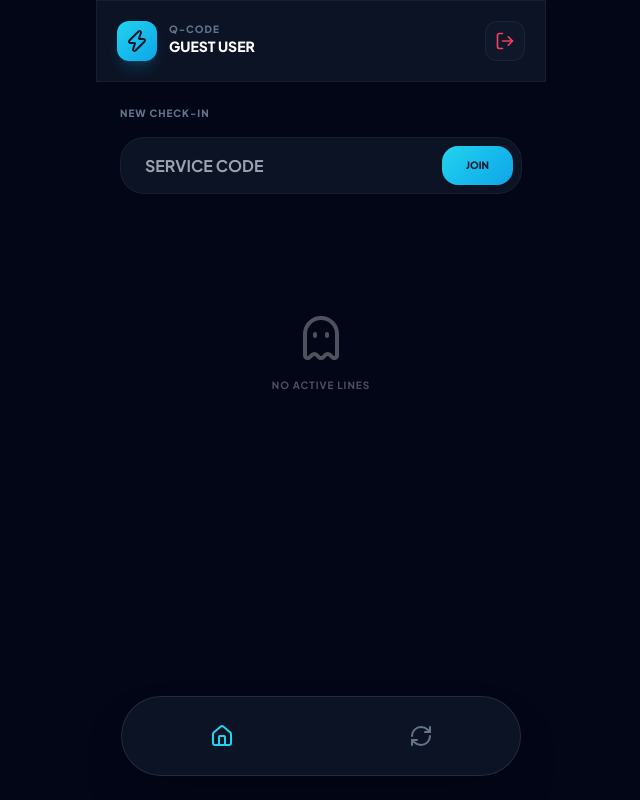
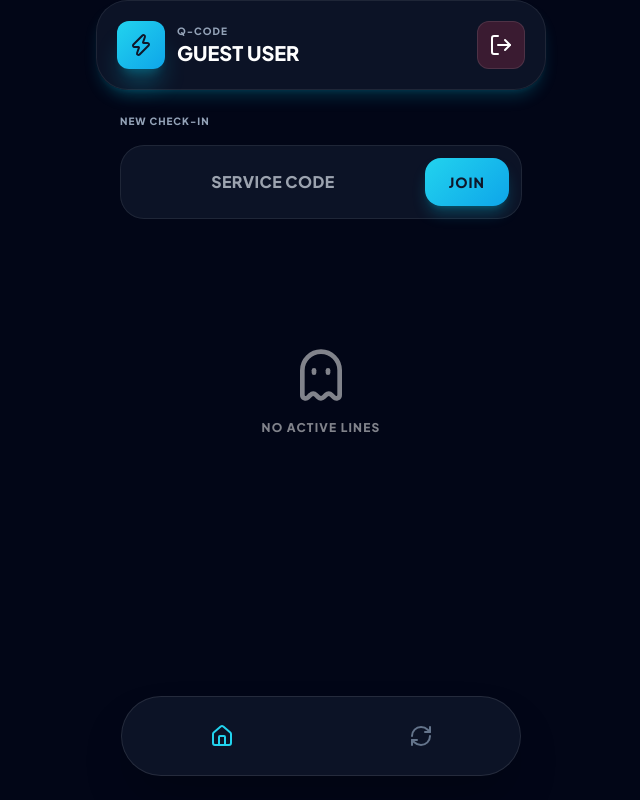
Before and after one commit to aremuelerepa-netizen/Q-code, a Flask app: page /userpage in a window 1280 px wide. Shown: the whole page, without its empty margins (319-959 px from the left). Run offline with Flask 3, Linux system fonts and the light colour scheme; some libraries are stand-ins or nearby versions.

Commit message:
Update Userpage.html

```diff
--- a/Queue Code/templates/Userpage.html
+++ b/Queue Code/templates/Userpage.html
@@ -9,75 +9,72 @@
 <link href="https://fonts.googleapis.com/css2?family=Plus+Jakarta+Sans:wght@400;600;700;800&display=swap" rel="stylesheet">
 <style>
     body { font-family: 'Plus Jakarta Sans', sans-serif; background: #020617; color: white; margin: 0; overflow-x: hidden; }
-        .glass { background: rgba(15, 23, 42, 0.8); backdrop-filter: blur(12px); border: 1px solid rgba(255,255,255,0.05); }
-        .btn-cyan { background: linear-gradient(135deg, #22d3ee 0%, #0ea5e9 100%); transition: all 0.2s; }
-
-        .status-ring {
-            width: 200px;
-            height: 200px;
-            border-radius: 50%;
-            border: 6px solid rgba(34, 211, 238, 0.1);
-            border-top-color: #22d3ee;
-            display: flex;
-            flex-direction: column;
-            align-items: center;
-            justify-content: center;
-            margin: 0 auto;
-            animation: spin 2s linear infinite;
-        }
+    .glass { background: rgba(15, 23, 42, 0.85); backdrop-filter: blur(16px); border: 1px solid rgba(255,255,255,0.08); border-radius: 2rem; }
+    .btn-cyan { background: linear-gradient(135deg, #22d3ee 0%, #0ea5e9 100%); transition: all 0.2s; font-weight: 800; text-transform: uppercase; letter-spacing: 1px; }
+    .status-ring { width: 220px; height: 220px; border-radius: 50%; border: 8px solid rgba(34, 211, 238, 0.15); border-top-color: #22d3ee; display: flex; flex-direction: column; align-items: center; justify-content: center; margin: 0 auto; animation: spin 2s linear infinite; }
     .ring-inner { animation: counter-spin 2s linear infinite; }
     @keyframes spin { 100% { transform: rotate(360deg); } }
     @keyframes counter-spin { 100% { transform: rotate(-360deg); } }
-
     .page { display: none; animation: fadeIn 0.4s ease-out; }
     .page.active { display: block; }
     @keyframes fadeIn { from { opacity: 0; transform: translateY(10px); } to { opacity: 1; transform: translateY(0); } }
+    .logout-btn { font-weight: 800; text-transform: uppercase; letter-spacing: 1px; }
 </style>
 </head>
-<body class="bg-slate-950">
+<body>
 
 <div class="max-w-[450px] mx-auto min-h-screen flex flex-col relative">
 
-        <header class="p-5 flex justify-between items-center glass sticky top-0 z-50">
+    <!-- Header -->
+    <header class="p-5 flex justify-between items-center glass sticky top-0 z-50 shadow-lg shadow-cyan-500/20">
         <div class="flex items-center gap-3">
-                <div class="w-10 h-10 btn-cyan rounded-xl flex items-center justify-center shadow-lg shadow-cyan-500/20">
+            <div class="w-12 h-12 btn-cyan rounded-xl flex items-center justify-center shadow-xl shadow-cyan-500/30">
                 <i data-lucide="zap" class="w-6 h-6 text-slate-900"></i>
             </div>
             <div>
-                    <span class="text-[10px] font-black text-slate-500 uppercase tracking-widest block leading-none">Q-CODE</span>
-                    <span id="user-display-name" class="text-sm font-extrabold text-white uppercase">User</span>
+                <span class="text-[10px] font-black text-slate-400 uppercase tracking-widest block">Q-CODE</span>
+                <span id="user-display-name" class="text-lg md:text-xl font-extrabold text-white uppercase">User</span>
             </div>
         </div>
-            <button onclick="handleLogout()" class="w-10 h-10 rounded-xl bg-slate-900 border border-white/5 flex items-center justify-center text-rose-500">
-                <i data-lucide="log-out" class="w-5 h-5"></i>
+        <button onclick="handleLogout()" class="w-12 h-12 rounded-xl bg-rose-500/20 border border-white/10 flex items-center justify-center logout-btn hover:bg-rose-500/40 transition">
+            <i data-lucide="log-out" class="w-6 h-6 text-white"></i>
         </button>
     </header>
 
+    <!-- Main -->
     <main class="flex-1 p-6 pb-32">
         <section id="page-home" class="page active">
-                <div class="mb-10">
-                    <label class="text-[10px] font-black text-slate-500 uppercase tracking-widest mb-4 block">New Check-in</label>
-                    <div class="glass p-2 rounded-3xl flex gap-2">
-                        <input type="text" id="joinInput" placeholder="SERVICE CODE" class="flex-1 bg-transparent px-4 font-bold text-white outline-none uppercase">
-                        <button onclick="handleJoin()" class="btn-cyan px-6 py-3 rounded-2xl font-black text-[10px] text-slate-900 uppercase">Join</button>
+
+            <!-- Quick Join -->
+            <div class="mb-12">
+                <label class="text-[10px] font-black text-slate-400 uppercase tracking-widest mb-4 block">New Check-in</label>
+                <div class="glass p-3 rounded-3xl flex gap-3">
+                    <input type="text" id="joinInput" placeholder="SERVICE CODE" class="flex-1 bg-transparent px-4 py-3 font-extrabold text-white text-center outline-none uppercase tracking-wide text-sm md:text-base rounded-xl">
+                    <button onclick="handleJoin()" class="btn-cyan px-6 py-3 rounded-2xl text-slate-900 text-[12px] md:text-sm uppercase shadow-lg shadow-cyan-500/30">
+                        Join
+                    </button>
                 </div>
             </div>
 
-                <div id="queue-container" class="space-y-12"></div>
+            <!-- Active Queues -->
+            <div id="queue-container" class="space-y-16"></div>
         </section>
     </main>
 
+    <!-- Bottom Nav -->
     <nav class="fixed bottom-6 left-1/2 -translate-x-1/2 w-[calc(100%-48px)] max-w-[400px] h-20 glass rounded-[2.5rem] flex justify-around items-center z-40 border-white/10 shadow-2xl">
-            <button onclick="nav('home')" class="text-cyan-400"><i data-lucide="home"></i></button>
-            <button onclick="location.reload()" class="text-slate-500"><i data-lucide="refresh-cw"></i></button>
+        <button onclick="nav('home')" class="text-cyan-400"><i data-lucide="home" class="w-6 h-6"></i></button>
+        <button onclick="location.reload()" class="text-slate-500"><i data-lucide="refresh-cw" class="w-6 h-6"></i></button>
     </nav>
+
 </div>
 
 <script>
     lucide.createIcons();
 
+    // Load user info & active tickets
     window.onload = () => {
-            const savedName = localStorage.getItem('user_name') || 'Guest User';
+        const savedName = localStorage.getItem('visitor_name') || 'Guest User';
         document.getElementById('user-display-name').innerText = savedName;
         renderActiveQueues();
     };
@@ -100,9 +97,9 @@
 
         if(tickets.length === 0) {
             container.innerHTML = `
-                    <div class="text-center py-20 opacity-30">
-                        <i data-lucide="ghost" class="w-12 h-12 mx-auto mb-4"></i>
-                        <p class="font-bold text-[10px] uppercase tracking-widest">No active lines</p>
+                <div class="text-center py-20 opacity-50">
+                    <i data-lucide="ghost" class="w-14 h-14 mx-auto mb-4"></i>
+                    <p class="font-black text-[12px] uppercase tracking-widest">No active lines</p>
                 </div>`;
             lucide.createIcons();
             return;
@@ -112,26 +109,27 @@
             <div class="text-center">
                 <div class="status-ring mb-6">
                     <div class="ring-inner">
-                            <span class="text-[10px] font-black text-slate-500 uppercase block">Position</span>
+                        <span class="text-[10px] font-black text-slate-400 uppercase block">Position</span>
                         <span class="text-6xl font-black italic text-white tracking-tighter">#${t.position}</span>
                     </div>
                 </div>
-                    <h2 class="text-2xl font-black uppercase italic tracking-tight">${t.service_name}</h2>
-                    <p class="text-[10px] text-cyan-400 font-bold uppercase tracking-[0.3em] mt-2 animate-pulse">Live Updates Active</p>
+                <h2 class="text-2xl md:text-3xl font-black uppercase italic tracking-tight">${t.service_name}</h2>
+                <p class="text-[10px] md:text-sm text-cyan-400 font-bold uppercase tracking-[0.3em] mt-2 animate-pulse">Live Updates Active</p>
 
-                    <button onclick="leaveQueue('${t.ticket_id}')" class="mt-6 text-rose-500 text-[10px] font-black uppercase tracking-widest opacity-50 hover:opacity-100">
+                <button onclick="leaveQueue('${t.ticket_id}')" class="mt-6 text-rose-500 text-[12px] font-black uppercase tracking-widest opacity-60 hover:opacity-100 transition">
                     Cancel Spot
                 </button>
             </div>
-            `).join('<hr class="border-white/5 my-10">');
+        `).join('<hr class="border-white/10 my-12">');
 
         lucide.createIcons();
     }
 
-        async function handleJoin() {
+    function handleJoin() {
         const code = document.getElementById('joinInput').value.trim().toUpperCase();
         if(!code) return;
 
+        // Mock API response
         const mockResponse = {
             status: 'success',
             ticket_id: 'TK-' + Math.random().toString(36).substr(2, 5),
@@ -154,5 +152,6 @@
         renderActiveQueues();
     }
 </script>
+
 </body>
 </html>
```
Lines whose indentation alone changed are shown as unchanged.
